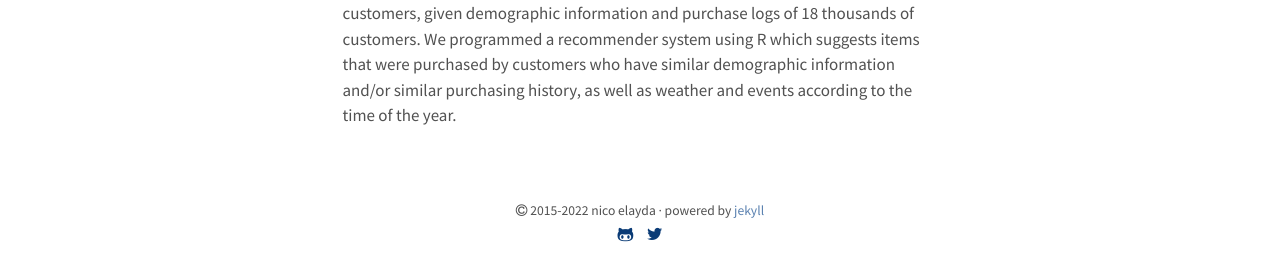
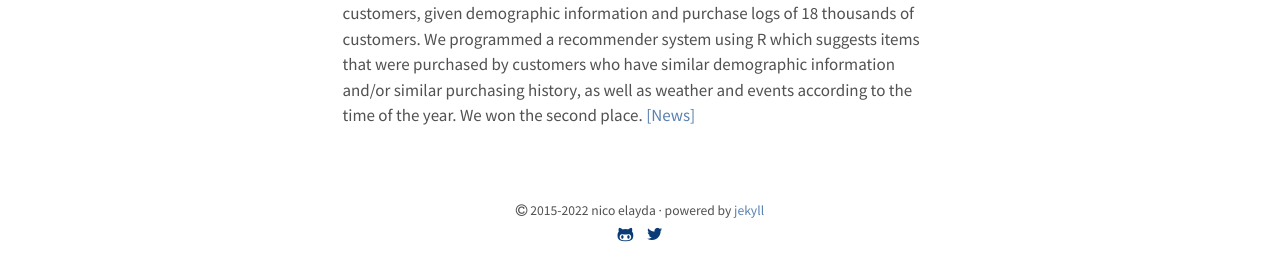
Before and after one commit to hyoin-an/hyoin-an.github.io, a Jekyll site: the page built from about.md, in a window 1280 px wide. Shown: the part 1974-2253 px from the top of the page. Built offline with Jekyll 4.4.1, drawn with Linux system fonts in a browser that asks for light colours; some of the changed text lies outside the part shown.

Commit message:
Update about.md

```diff
--- a/about.md
+++ b/about.md
@@ -55,3 +55,4 @@ We created derived variables that helped improve prediction performance and used
 
 We participated as a team of three students to provide customized contents for customers, given demographic information and purchase logs of 18 thousands of customers.
 We programmed a recommender system using R which suggests items that were purchased by customers who have similar demographic information and/or similar purchasing history, as well as weather and events according to the time of the year.
+We won the second place. [[News]](https://news.jtbc.joins.com/article/article.aspx?news_id=NB11596547)
```
